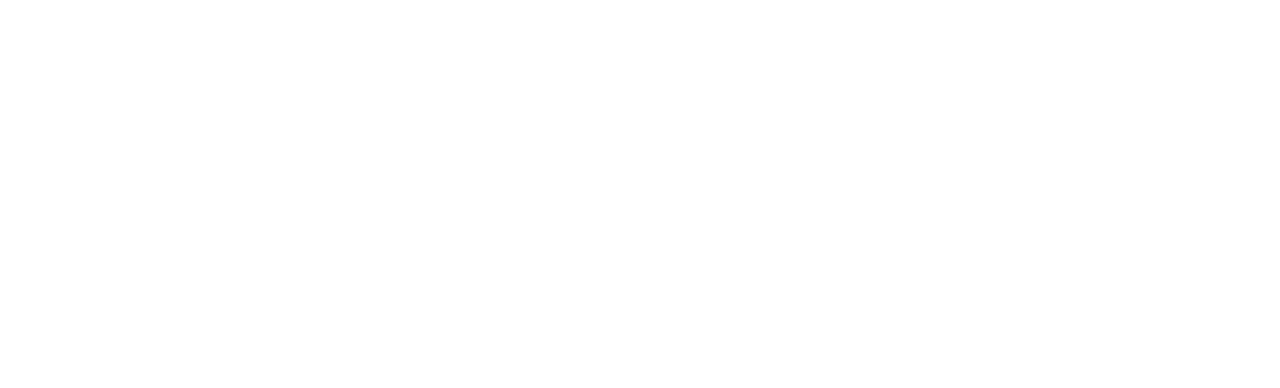
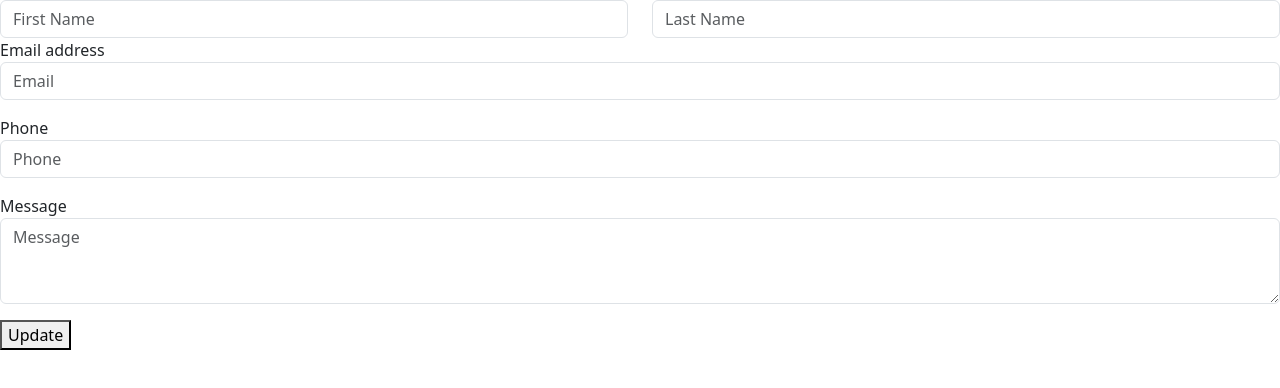
Before and after one commit to Joan-Amudu/NadyaYoga, a React (Vite) app in the folder Nadya-yoga/: page /update/1 in a window 1280 px wide. Before the commit this address had no page. Shown: the top 388 px of the page. Built offline with nearby package versions, Linux system fonts and the light colour scheme; no server answers.

Commit message:
Create API to update user data

```diff
--- a/Nadya-yoga/src/App.jsx
+++ b/Nadya-yoga/src/App.jsx
@@ -14,7 +14,7 @@
         <Routes>
           <Route path='/' element={<Users />}></Route>
           <Route path='/create' element={<CreateUser />}></Route>
-          <Route path='/update' element={<UpdateUser />}></Route>
+          <Route path='/update/:id' element={<UpdateUser />}></Route>
         </Routes>
       </BrowserRouter>
     </div>
--- a/Nadya-yoga/src/CreateUser.jsx
+++ b/Nadya-yoga/src/CreateUser.jsx
@@ -1,5 +1,6 @@
 import React , {useState} from "react";
 import axios from "axios";
+import { useNavigate } from "react-router-dom";
 
 
 function CreateUser () {
@@ -9,10 +10,15 @@
     const [Phone, setPhone] = useState()
     const [Message, setMessage] = useState()
 
+    const navigate = useNavigate()
+
     const Submit = (e) => {
         e.preventDefault();
         axios.post("http://localhost:3001/createUser", {FirstName, LastName, Email, Phone, Message})
-        .then(result => console.log(result, "working"))
+        .then(result => {
+            console.log(result)
+            navigate('/')
+        })
         .catch(err => console.log(err))
     }
     return (
--- a/Nadya-yoga/src/UpdateUser.jsx
+++ b/Nadya-yoga/src/UpdateUser.jsx
@@ -1,34 +1,80 @@
-import React from "react";
+import React, {useEffect, useState} from "react";
+import {useParams, useNavigate} from "react-router-dom";
+import axios from 'axios'
 
 function UpdateUser () {
+    const {id} = useParams()
+    const [FirstName, setfName] = useState()
+    const [LastName, setlName] = useState()
+    const [Email, setEmail] = useState()
+    const [Phone, setPhone] = useState()
+    const [Message, setMessage] = useState()
+    const navigate = useNavigate()
+
+    useEffect(() => {
+        axios.get('http://localhost:3001/getUser/'+id)
+        .then(result => {console.log(result)
+            setfName(result.data.FirstName)
+            setlName(result.data.LastName)
+            setEmail(result.data.Email)
+            setPhone(result.data.Phone)
+            setMessage(result.data.Message)
+        })
+        .catch(err => console.log(err))
+    }, [])
+    const Update = (e) => {
+        e.preventDefault();
+        axios.put("http://localhost:3001/updateUser/"+id, {FirstName, LastName, Email, Phone, Message})
+        .then(result => {
+            console.log(result)
+            navigate('/')
+        })
+        .catch(err => console.log(err))
+    }
+
     return (
         <div>
             <div>
-                <form>
-                <div class="row">
-                    <div class="col">
-                        <input type="text" class="form-control" placeholder="First name" aria-label="First name" />
+                <form onSubmit={Update}>
+                <div className="row">
+                    <div className="col">
+                        <input
+                            type="text"
+                            className="form-control"
+                            placeholder="First Name"
+                            value={FirstName}
+                            onChange={(e) => setfName(e.target.value)} />
                     </div>
-                    <div class="col">
-                        <input type="text" class="form-control" placeholder="Last name" aria-label="Last name" />
+                    <div className="col">
+                        <input
+                            type="text"
+                            className="form-control"
+                            placeholder="Last Name"
+                            value={LastName}
+                            onChange={(e) => setlName(e.target.value)} />
                     </div>
                     </div>
-                    <div class="mb-3">
-                        <label for="exampleInputEmail1" class="form-label">Email address</label>
-                        <input type="email" class="form-control" id="exampleInputEmail1" aria-describedby="emailHelp" />
-                        <div id="emailHelp" class="form-text">We'll never share your email with anyone else.</div>
+                    <div className="mb-3">
+                        <label htmlFor="">Email address</label>
+                        <input type="email" placeholder="Email"  className="form-control"
+                         value={Email}
+                         onChange={(e) => setEmail(e.target.value)} />
                     </div>
 
-                    <div class="mb-3">
-                        <label for="exampleFormControlInput1" class="form-label">Phone</label>
-                        <input type="number" class="form-control" id="exampleFormControlInput1" />
+                    <div className="mb-3">
+                        <label htmlFor="" >Phone</label>
+                        <input type="number" placeholder="Phone"  className="form-control"
+                         value={Phone}
+                         onChange={(e) => setPhone(e.target.value)} />
                     </div>
-                    <div class="mb-3">
-                        <label for="exampleFormControlTextarea1" class="form-label">Message</label>
-                        <textarea class="form-control" id="exampleFormControlTextarea1" rows="3"></textarea>
+                    <div className="mb-3">
+                        <label htmlFor="">Message</label>
+                        <textarea placeholder="Message"  className="form-control" rows="3"
+                         value={Message}
+                         onChange={(e) => setMessage(e.target.value)}></textarea>
                     </div>
 
-                    <button type="submit" class="btn btn-primary">Update</button>
+                    <button type="submit">Update</button>
                 </form>
             </div>
         </div>
--- a/Nadya-yoga/src/Users.jsx
+++ b/Nadya-yoga/src/Users.jsx
@@ -14,7 +14,9 @@
         axios.get('http://localhost:3001/')
         .then(result => setUsers(result.data))
         .catch(err => console.log(err))
-    })
+    }, [])
+
+
     return (
         <div>
            <div>
@@ -41,7 +43,7 @@
                             <td>{user.Phone}</td>
                             <td>{user.Message}</td>
                             <td>
-                            <Link to="/update">Update</Link>
+                            <Link to={`/update/${user._id}`}>Update</Link>
                                 <button>Delete</button>
                             </td>
 
```
Also changed, not shown: 1 other file (tests, documents, lock files or other folders).
